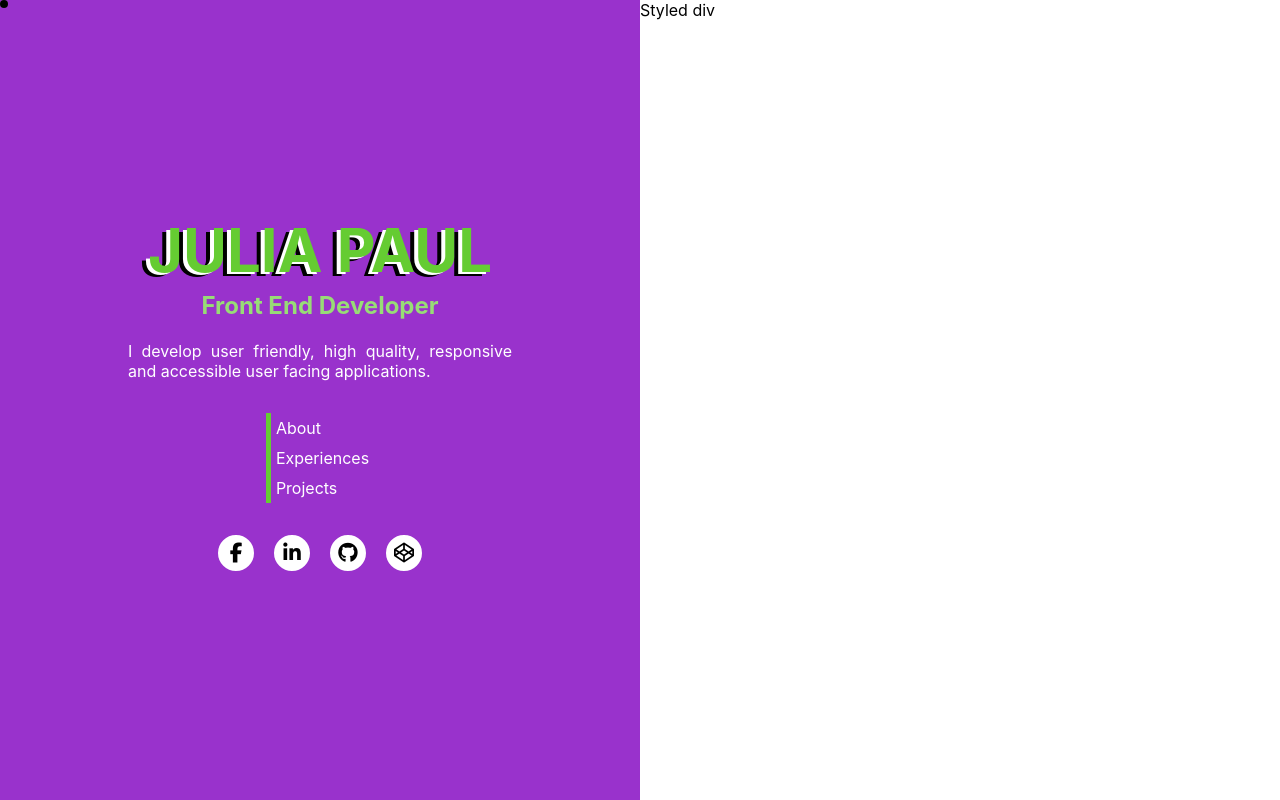
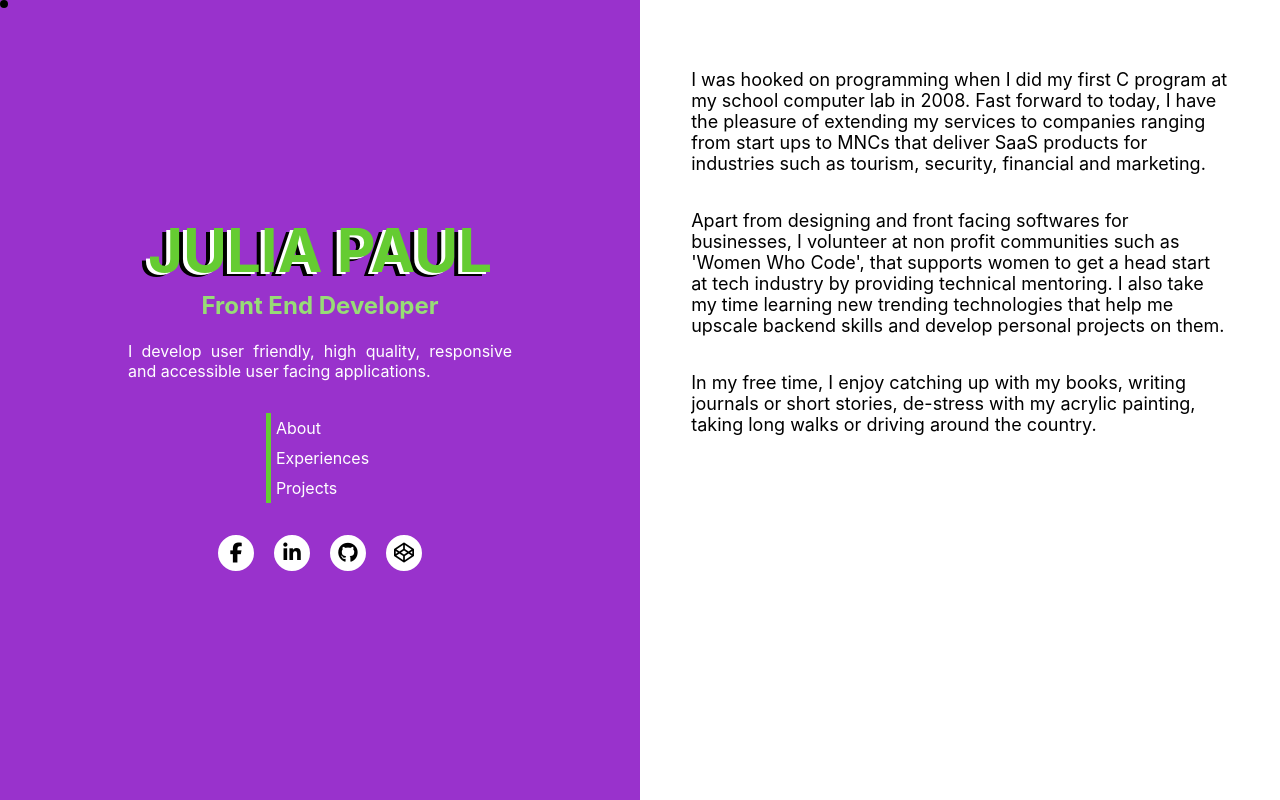
Before and after one commit to juliaeliz92/my-portfolio, a React (Create React App) app: page / in a window 1280 px wide. Built offline with nearby package versions, Linux system fonts and the light colour scheme.

Commit message:
about me section: feature

```diff
--- a/src/App.js
+++ b/src/App.js
@@ -9,10 +9,10 @@ function App() {
     <>
       <SpotLightCursor />
       <Grid container>
-        <Grid item xs={12} md={6}>
+        <Grid item xs={12} md={6} sx={{overflow: 'hidden'}}>
           <ScrollArea />
         </Grid>
-        <Grid item xs={12} md={6}>
+        <Grid item xs={12} md={6} sx={{overflowY: {md: 'auto'}, height: {md: '100vh'}}}>
           <ContentArea />
         </Grid>
       </Grid>
--- a/src/components/NavLinks.jsx
+++ b/src/components/NavLinks.jsx
@@ -28,7 +28,7 @@ export default function NavLinks({links, linkStyles}) {
             zIndex: -1,
             backgroundColor: theme.palette.secondary.main,
         },
-        '&:hover': {
+        '&:hover, &:active': {
             '&:after': {
                 width: '100%'
             },
@@ -39,7 +39,7 @@ export default function NavLinks({links, linkStyles}) {
     return <ul style={linkStyles}>
 			{links.map(link => (
                 <li key={link}>
-                    <MyNavLink href={link}>{link}</MyNavLink>
+                    <MyNavLink href={`#${link}`}>{link}</MyNavLink>
                 </li>
 			))}
 		</ul>
--- /dev/null
+++ b/src/sections/AboutMe.jsx
@@ -0,0 +1,15 @@
+import * as React from 'react';
+import { styled } from '@mui/system';
+import * as constants from './../utilities/constants';
+
+const MyAboutMe = styled('section')({
+    height: '100%',
+    display: 'flex',
+    flexDirection: 'column',
+})
+
+export default function AboutMe() {
+    return <MyAboutMe id="about">{constants.about_me.map((about, ind) =>
+        (<p key={ind}>{about}</p>)
+    )}</MyAboutMe>
+}
--- a/src/sections/ContentArea.jsx
+++ b/src/sections/ContentArea.jsx
@@ -1,9 +1,17 @@
 import * as React from 'react';
 import { styled } from '@mui/system';
+import AboutMe from './AboutMe';
+import Experience from './Experience';
 
 const MyComponent = styled('main')({
+	padding: '8%',
+	fontSize: '18px',
+	height: '100%'
 });
 
 export default function ContentArea() {
-  return <MyComponent>Styled div</MyComponent>;
+	return <MyComponent>
+		<AboutMe/>
+		<Experience />
+	</MyComponent>;
 }
--- /dev/null
+++ b/src/sections/Experience/index.js
@@ -0,0 +1,9 @@
+import * as React from 'react';
+import { styled } from '@mui/system';
+
+export default function Experience() {
+    const ExperienceSection = styled('section')({
+
+    })
+    return <ExperienceSection id="experiences">Experience</ExperienceSection>
+}
--- a/src/sections/ScrollArea.jsx
+++ b/src/sections/ScrollArea.jsx
@@ -21,7 +21,7 @@ const ScrollArea = () => {
 		alignItems: 'center',
 		justifyContent: 'center',
 		padding: '0 20%',
-		backgroundColor: theme.palette.primary.main
+		backgroundColor: theme.palette.primary.main,
 	}))
 
 	return <MyComponent>
--- a/src/sections/index.jsx
+++ b/src/sections/index.jsx
@@ -1,4 +1,6 @@
 import ScrollArea from './ScrollArea';
 import ContentArea from './ContentArea';
+import AboutMe from './AboutMe';
+import Experience from './Experience';
 
-export { ScrollArea, ContentArea };
+export { ScrollArea, ContentArea, AboutMe, Experience };
--- a/src/utilities/constants.js
+++ b/src/utilities/constants.js
@@ -20,3 +20,14 @@ export const social_media_links = [
         link: 'https://codepen.io/jayeliz92'
     }
 ];
+export const about_me = [
+    `I was hooked on programming when I did my first C program at my school computer lab in 2008. Fast
+    forward to today, I have the pleasure of extending my services to companies ranging from start ups
+    to MNCs that deliver SaaS products for industries such as tourism, security, financial and marketing.`,
+    `Apart from designing and front facing softwares for businesses, I volunteer at non profit
+    communities such as 'Women Who Code', that supports women to get a head start at tech industry by
+    providing technical mentoring. I also take my time learning new trending technologies that help me
+    upscale backend skills and develop personal projects on them.`,
+    `In my free time, I enjoy catching up with my books, writing journals or short stories, de-stress
+    with my acrylic painting, taking long walks or driving around the country. `
+]
```
Also changed, not shown: src/sections/Experience/ExperienceTile.jsx (added).
